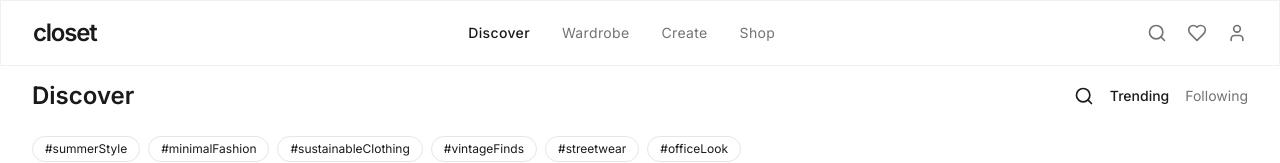
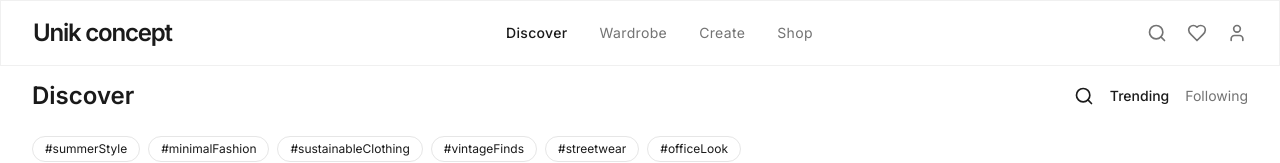
Before and after one commit to AminaZnine/closet-connection, a React (Vite) app: page / in a window 1280 px wide. Shown: the top 163 px of the page. Built offline with nearby package versions, Linux system fonts and the light colour scheme.

Commit message:
Rename project to Unik concept
Rename the project to Unik concept.

```diff
--- a/index.html
+++ b/index.html
@@ -1,10 +1,11 @@
+
 <!DOCTYPE html>
 <html lang="en">
   <head>
     <meta charset="UTF-8" />
     <meta name="viewport" content="width=device-width, initial-scale=1.0" />
-    <title>closet-connection</title>
-    <meta name="description" content="Lovable Generated Project" />
+    <title>Unik concept</title>
+    <meta name="description" content="Unik concept - Fashion connection platform" />
     <meta name="author" content="Lovable" />
     <meta property="og:image" content="/og-image.png" />
   </head>
--- a/src/components/layout/Navbar.tsx
+++ b/src/components/layout/Navbar.tsx
@@ -16,7 +16,7 @@ export const Navbar: React.FC = () => {
             to="/"
             className="text-2xl font-semibold tracking-tighter"
           >
-            closet
+            Unik concept
           </Link>
 
           <nav className="hidden md:flex items-center space-x-8">
```
